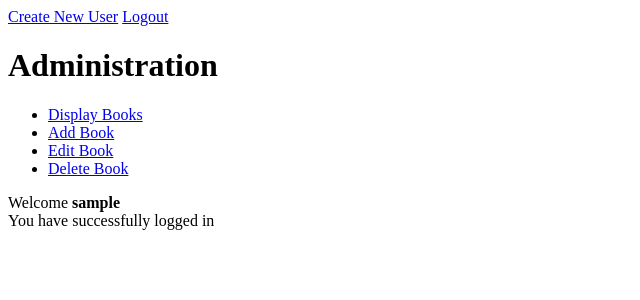
After one commit to theavidcoder24/booksProject, a PHP site: template view/pages/header.php in a window 1280 px wide. The commit adds this page. Shown: the top 300 px of the page, without its empty margins (0-640 px from the left). Run offline with PHP 8.4, Linux system fonts and the light colour scheme; the template is opened without the code that fills it, so the values that code supplies are empty; the visitor is signed in with stand-in values (Sample User, id 1).

Commit message:
commit rename and creation of header.php

```diff
--- a/view/pages/addBookForm.html
+++ b/view/pages/addBookForm.html
@@ -27,7 +27,7 @@
         </ul>
     </nav>
     <main>
-        <form action="../../controller/bookFormProcess.php" method="POST">
+        <form action="../../controller/addFormProcess.php" method="POST">
             <fieldset class="bookFieldset">
                 <legend>Author Details</legend>
                 <label for="name">Name</label>
--- /dev/null
+++ b/view/pages/header.php
@@ -0,0 +1,38 @@
+<!DOCTYPE html>
+<html lang="en">
+
+<head>
+    <meta charset="UTF-8">
+    <meta name="viewport" content="width=device-width, initial-scale=1.0">
+    <title>Document</title>
+</head>
+
+<body>
+    <header>
+        <div class="userForm">
+            <?php
+            if (isset($_SESSION['accessrights'])) {
+                if ($_SESSION['accessrights'] == 'Admin') {
+                    echo '<a href="view/pages/register.html">Create New User</a>';
+                }
+            }
+            ?>
+            <a href="model/logout.php">Logout</a>
+        </div>
+        <div id="adminTitle">
+            <h1>Administration</h1>
+        </div>
+    </header>
+    <nav>
+        <ul>
+            <li><a href="?link=homepage.php">Display Books</a></li>
+            <li><a href="?link=addBookForm.html">Add Book</a></li>
+            <li><a href="?link=editBooks.php">Edit Book</a></li>
+            <li><a href="?link=deleteBooks.php">Delete Book</a></li>
+        </ul>
+    </nav>
+    <!-- Welcome user) -->
+    <p>Welcome <b><?php echo $_SESSION['AdminUser'] ?></b><br>You have successfully logged in</p><br>
+</body>
+
+</html>
```
Also changed, not shown: controller/loginProcess.php (+2 -6 lines), homepage.php (+3 -4 lines), controller/addFormProcess.php (renamed from controller/bookFormProcess.php).
